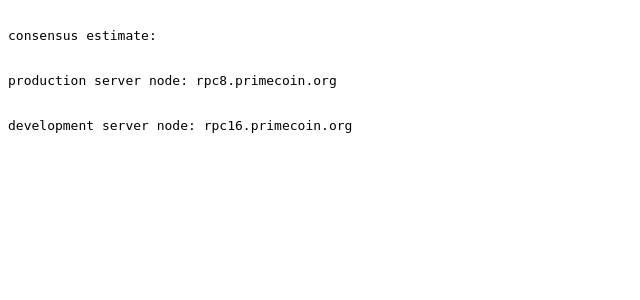
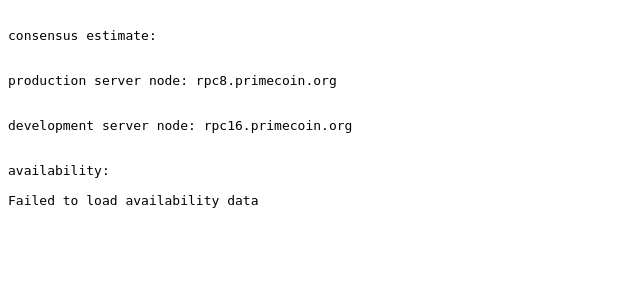
Before and after one commit to primecoin/mappa, a Flask app: page / in a window 1280 px wide. Shown: the top 300 px of the page, without its empty margins (0-640 px from the left). Run offline with Flask 3, Linux system fonts and the light colour scheme; data that the repository does not hold is empty; some libraries are stand-ins or nearby versions.

Commit message:
Add the display of available rows

```diff
--- a/app.py
+++ b/app.py
@@ -117,6 +117,63 @@
     response = requestJsonRPC(app.config["RPC"], "getblockchaininfo", [])
     return jsonify(response), 200
 
+@app.route('/api/availability/')
+def getAvailability():
+    try:
+        # Get current blockchain information
+        blockchain_response = requestJsonRPC(app.config["RPC"], "getblockchaininfo", [])
+        if "error" in blockchain_response and blockchain_response["error"] != None:
+            return jsonify(blockchain_response), 200
+
+        current_height = blockchain_response["result"]["headers"]
+
+        # Define time periods and corresponding block counts
+        periods = [
+            {"name": "8h", "hours": 8, "blocks": 480},      # 8 hours = 480 blocks
+            {"name": "1d", "hours": 24, "blocks": 1440},    # 1 day = 1440 blocks
+            {"name": "1w", "hours": 168, "blocks": 10080},  # 1 week = 10080 blocks
+            {"name": "1y", "hours": 8760, "blocks": 525600} # 1 year = 525600 blocks
+        ]
+
+        # Get current block information to get current time
+        current_block_response = requestBlock(str(current_height))
+        if "error" in current_block_response and current_block_response["error"] != None:
+            return jsonify(current_block_response), 200
+
+        current_time = current_block_response["result"]["time"]
+        results = []
+
+        for period in periods:
+            # Calculate target height for this period
+            target_height = current_height - period["blocks"]
+
+            # Get block information from the target height
+            past_block_response = requestBlock(str(target_height))
+            if "error" in past_block_response and past_block_response["error"] != None:
+                continue
+
+            past_time = past_block_response["result"]["time"]
+
+            # Calculate actual hours elapsed
+            actual_hours = (current_time - past_time) / 3600
+
+            # Calculate health percentage
+            if actual_hours <= period["hours"]:
+                availability = 100.0
+            else:
+                availability = (period["hours"] / actual_hours) * 100
+
+            results.append({
+                "period": period["name"],
+                "actual_hours": round(actual_hours, 2),
+                "availability": round(availability, 2)
+            })
+
+        return jsonify({"result": results}), 200
+
+    except Exception as e:
+        return jsonify({"error": {"message": str(e)}}), 500
+
 @app.route('/api/getpeerinfo/')
 def getPeerInfo():
     response = requestJsonRPC(app.config["RPC"], "getpeerinfo", [])
--- a/templates/home.html
+++ b/templates/home.html
@@ -6,6 +6,8 @@
 <div id="blockchain-data"></div>
 <div>development server node: rpc16.primecoin.org</div>
 <div id="blockchain-data-dev"></div>
+<div>availability:</div>
+<div id="availability-data"></div>
 <div id="peer-data"></div>
 <script>
 $(document).ready(function () {
@@ -52,6 +54,22 @@
     $('#peer-data').json2html(data["result"], transform);
   });
 
+  $.getJSON('/api/availability/', function (data) {
+    console.log('Availability data:', data);
+    if (data && data.result) {
+      // Format like uptime: "10:15:39 up 2 days, 1:51, 1 user, availability: 8h: 7.81h (100%), 1d: 22.18h (100%), 1w: 151.92h (100%), 1y: 8744.69h (100%)"
+      var availabilityStr = data.result.map(function(item) {
+        return item.period + ': ' + item.actual_hours + 'h (' + item.availability + '%)';
+      }).join(', ');
+
+      $('#availability-data').html('<div>' + availabilityStr + '</div>');
+    } else {
+      $('#availability-data').html('<div>Error loading availability data</div>');
+    }
+  }).fail(function() {
+    $('#availability-data').html('<div>Failed to load availability data</div>');
+  });
+
 });
 </script>
 {% endblock %}
```
